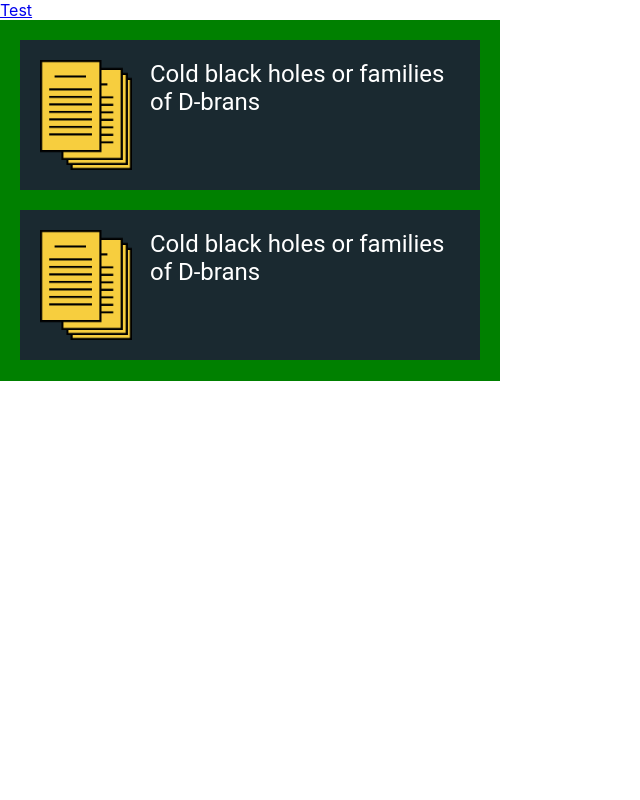
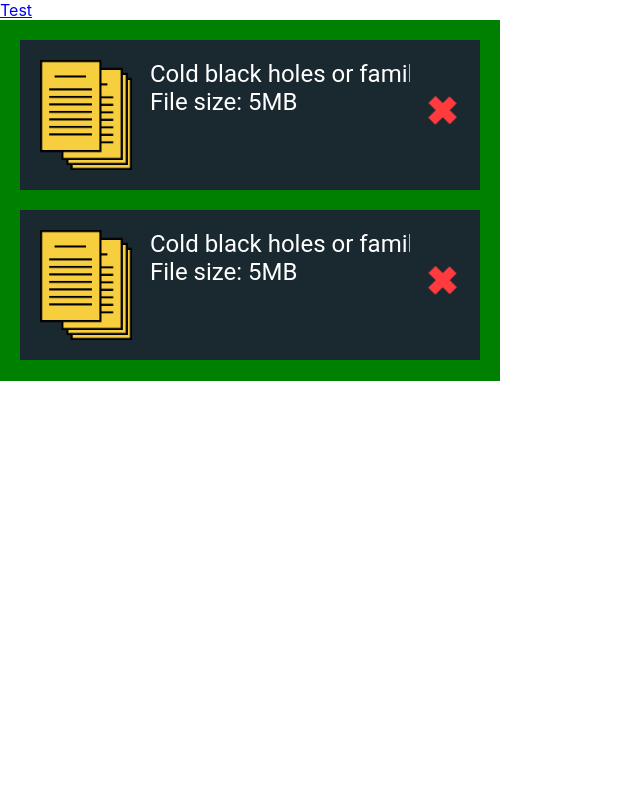
Before and after one commit to devteamepic/frontend, a React (Create React App) app: page /test in a window 1280 px wide. Shown: the top 800 px of the page, without its empty margins (0-640 px from the left). Built offline with nearby package versions, Linux system fonts and the light colour scheme.

Commit message:
fixed icons for cross

```diff
--- a/src/components/core/atoms/Icon/Icon.js
+++ b/src/components/core/atoms/Icon/Icon.js
@@ -1,4 +1,4 @@
-import React, { useState } from 'react'
+import React, { useState, useEffect } from 'react'
 import IconStyled from '../../../styled/atoms/iconStyled'
 import cross from '../../../../misc/images/cross.png'
 import v from '../../../../misc/images/v.png'
@@ -8,12 +8,21 @@ import profIcon from '../../../../misc/images/profIcon.png'
 const Icon = ({ icon, heightParam, widthParam, ...props }) => {
     const [height] = useState(heightParam)
     const [width] = useState(widthParam)
+    const [margin, setMargin] = useState('auto')
+    const [transform, setTransform] = useState('')
     const [icons] = useState({
         cross: cross,
         v: v,
         file: fileIcon,
         person: profIcon
     })
+
+    useEffect(() => {
+        if (icon === 'v' || icon === 'cross') {
+            setMargin('100% 0 0 50%')
+            setTransform('translateY(-50%) translateX(-25%)')
+        }
+    }, [icon])
 
     return(
         <IconStyled
@@ -22,8 +31,8 @@ const Icon = ({ icon, heightParam, widthParam, ...props }) => {
         >
           <img
             src={ icons[icon] }
-            alt={ 'asdf' }
-            style = {{ maxHeight: '100%', maxWidth: '100%' }}
+            alt={ icon }
+            style = {{ maxHeight: '100%', maxWidth: '100%', margin: margin, transform: transform }}
           />
         </IconStyled>
     )
--- a/src/components/core/molecules/FileItem/FileItem.js
+++ b/src/components/core/molecules/FileItem/FileItem.js
@@ -14,13 +14,23 @@ const FileItem = () => {
             widthParam = '110px'
             icon = 'file'
           />
-          <div>
+          <div style={{ textOverflow: 'ellipsis', whiteSpace: 'nowrap', overflow: 'hidden' }}>
             <Text
               size = 'medium'
             >
               Cold black holes or families of D-brans
             </Text>
+            <Text
+              size = 'medium'
+            >
+              File size: 5MB
+            </Text>
           </div>
+          <Icon
+            heightParam = '100%'
+            widthParam = '50px'
+            icon = 'cross'
+          />
         </FileItemStyled>
     )
 }
```
